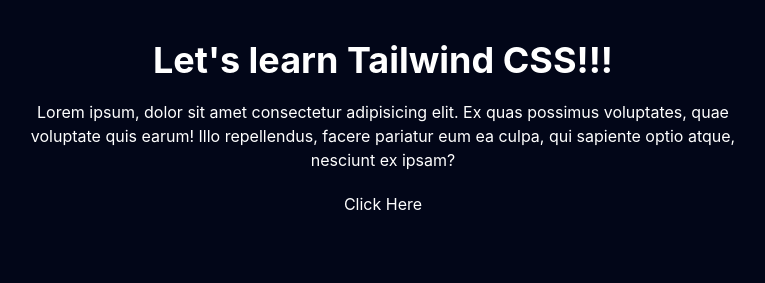
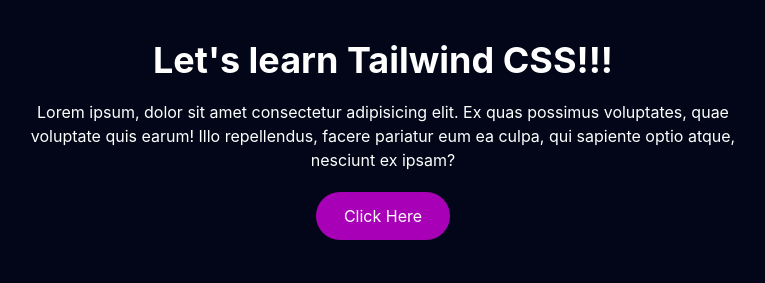
Before and after one commit to shadrach68/Tailwind, a website built with Vite: page index.html in a window 1280 px wide. Shown: the whole page, without its empty margins (257-1022 px from the left). Built offline with nearby package versions, Linux system fonts and the light colour scheme.

Commit message:
Feat: style click here button

```diff
--- a/index.html
+++ b/index.html
@@ -14,7 +14,7 @@
 
       <p>Lorem ipsum, dolor sit amet consectetur adipisicing elit. Ex quas possimus voluptates, quae voluptate quis earum! Illo repellendus, facere pariatur eum ea culpa, qui sapiente optio atque, nesciunt ex ipsam?</p>
 
-      <a href="#">Click Here</a>
+      <a href="#" class="bg-fuchsia-700 py-3 px-7 inline-block rounded-full">Click Here</a>
     </section>
 
 
```
